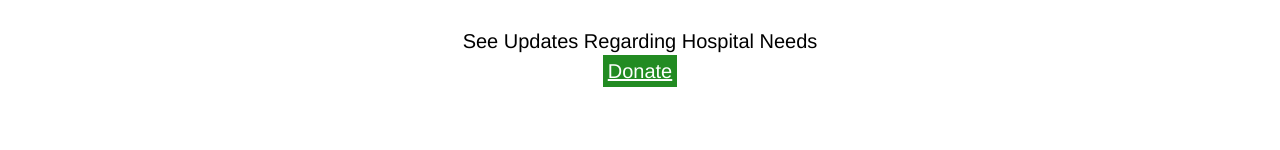
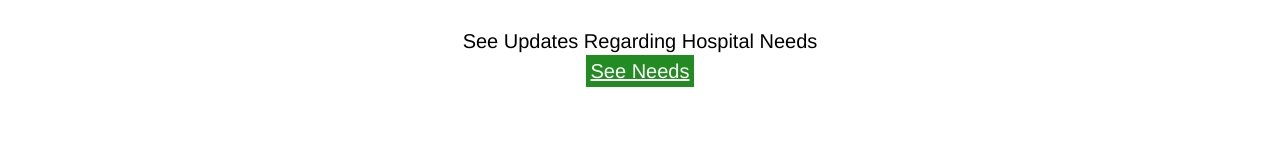
Before and after one commit to freshdata2020/greenfieldfightingcovid, a plain HTML site: page index.html in a window 1280 px wide. Shown: the part 946-1096 px from the top of the page. Drawn offline with Linux system fonts and the light colour scheme.

Commit message:
Update index.html

```diff
--- a/index.html
+++ b/index.html
@@ -64,7 +64,7 @@
             <li><p style="padding-top:10px">Write Letters to the Elderly<br><a style="padding:5px" href="https://www.brookvilleroad.cc/go" target="_blank" role="button" rel="noopener">
                 <span>Give Cards</span></a></p></li>
             <li><p style="padding-top:10px">See Updates Regarding Hospital Needs<br><a style="padding:5px" href="https://www.facebook.com/hancockhealthfoundation/" target="_blank" role="button" rel="noopener">
-                <span>Donate</span></a></p></li>
+                <span>See Needs</span></a></p></li>
         </ul>
 
         <h2>Request</h2>
```
